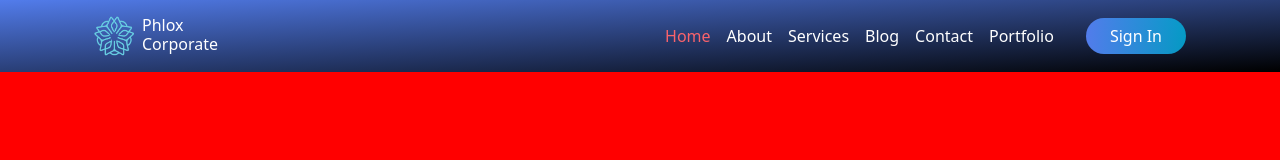
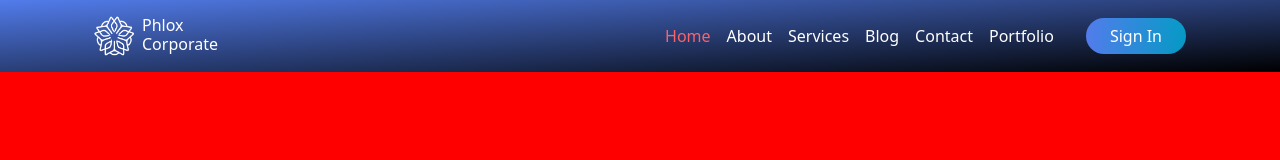
Before and after one commit to Francesco-Iannuzzi/proj-html-vuejs, a Vue app: page / in a window 1280 px wide. Shown: the top 160 px of the page. Built offline with nearby package versions, Linux system fonts and the light colour scheme.

Commit message:
fix color logo + add logo component

```diff
--- a/src/assets/scss/partials/_pageHeader.scss
+++ b/src/assets/scss/partials/_pageHeader.scss
@@ -2,6 +2,10 @@
 
 header {
     background-image: linear-gradient(to bottom right, $bgPrimaryGradient1, $dark);
+
+    .logo {
+        filter: brightness(100);
+    }
 
     h4 {
         font-size: 1rem;
--- /dev/null
+++ b/src/components/LogoElement.vue
@@ -0,0 +1,26 @@
+<script>
+export default {
+    name: "LogoElement",
+    data() {
+        return {
+
+        }
+    },
+    mounted() {
+    }
+}
+</script>
+
+<template>
+    <div class="logo">
+        <a class="navbar-brand d-flex" href="#">
+            <img src=".././assets/img/cropped-cropped-icon-270x270.png" alt="Phlox_Corporate_logo" width="40" height="40">
+            <div class="ms-2">
+                <h4 class="my-0">Phlox</h4>
+                <h4 class="my-0">Corporate</h4>
+            </div>
+        </a>
+    </div>
+</template>
+
+<style lang="scss" scoped></style>
--- a/src/components/PageHeader.vue
+++ b/src/components/PageHeader.vue
@@ -1,13 +1,17 @@
 <script>
+import LogoElement from './LogoElement.vue';
+
 export default {
     name: "PageHeader",
+    components: {
+        LogoElement,
+    },
     data() {
-        return {
-
-        }
+        return {};
     },
     mounted() {
-    }
+    },
+    components: { LogoElement }
 }
 </script>
 
@@ -16,18 +20,8 @@ export default {
         <div class="container">
             <nav class="navbar navbar-expand">
                 <div class="container">
-                    <div class="logo">
-                        <a class="navbar-brand d-flex" href="#">
-                            <img src=".././assets/img/cropped-cropped-icon-270x270.png" alt="Phlox_Corporate_logo"
-                                width="40" height="40">
-                            <div class="ms-2">
-                                <h4 class="my-0">Phlox</h4>
-                                <h4 class="my-0">Corporate</h4>
-                            </div>
-                        </a>
-                    </div>
+                    <LogoElement></LogoElement>
                     <!-- /logo -->
-
                     <div class="navbar" id="navbarSupportedContent">
                         <ul class="navbar-nav me-4 mb-2 mb-lg-0">
                             <li class="nav-item">
```
